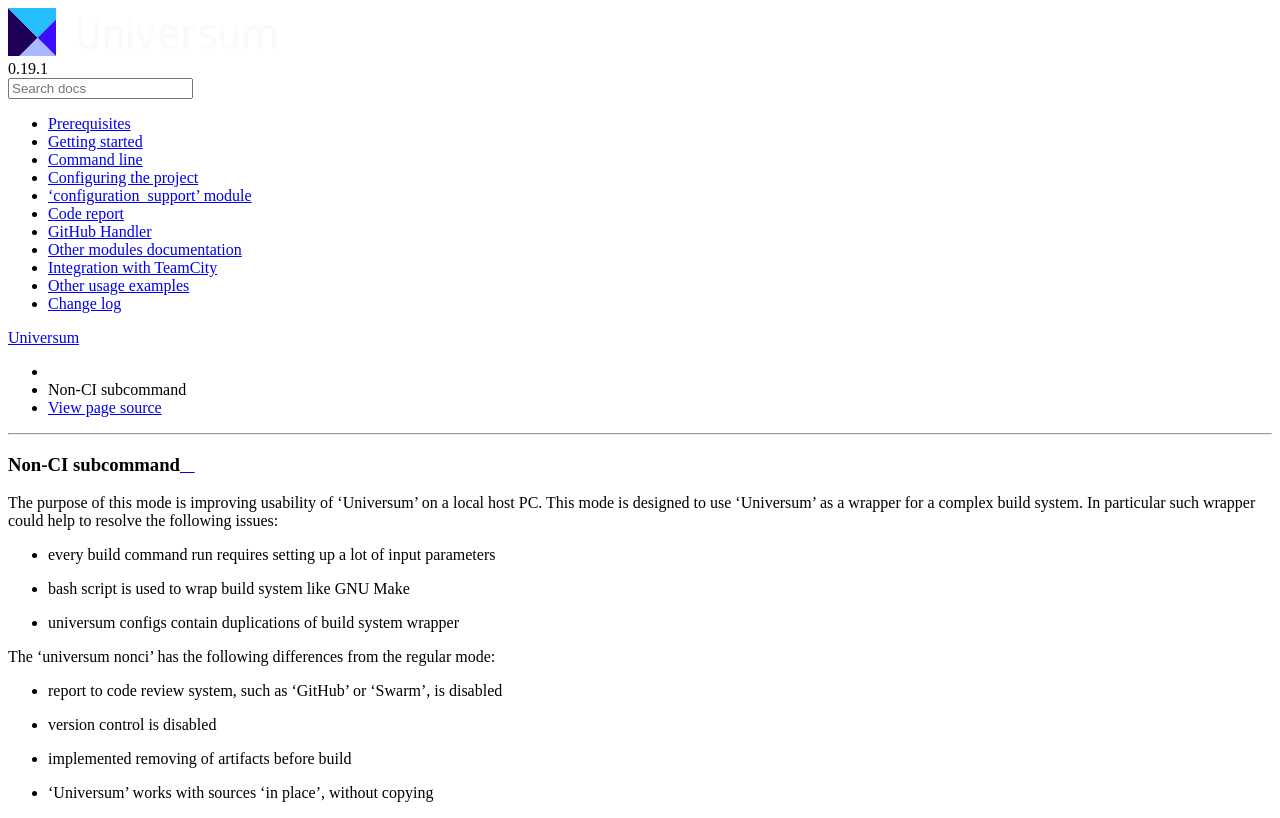
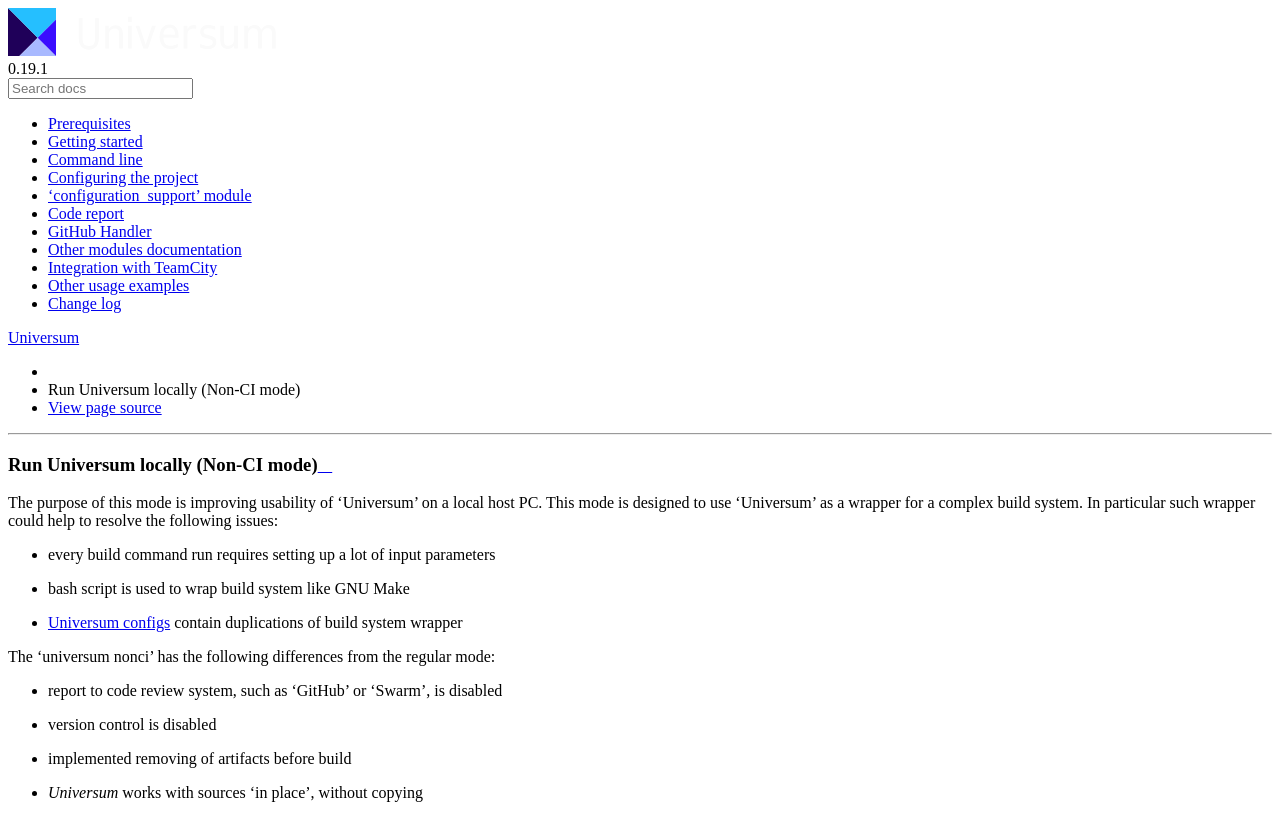
Before and after one commit to Samsung/Universum, a Sphinx documentation site: the page built from doc/nonci.rst, in a window 1280 px wide. Shown: the top 818 px of the page. Built offline with Sphinx 7.4.7 and the Read the Docs theme 2.0.0, drawn with Linux system fonts in a browser that asks for light colours; grey boxes are pictures that could not be loaded.

Commit message:
refactor(nonci): rename default command to launch nonci

```diff
--- a/doc/args.rst
+++ b/doc/args.rst
@@ -35,9 +35,9 @@
         | * -f='test 1:!unit test 1'    - run all steps with 'test 1' substring in their names except those
          containing 'unit test 1'
 
-    {create-config,poll,submit,nonci,github-handler} : @replace
+    {init,run,poll,submit,github-handler} : @replace
         | :doc:`universum init <init>`
+        | :doc:`universum run <nonci>`
         | :doc:`universum poll <args_poll>`
         | :doc:`universum submit <args_submit>`
-        | :doc:`universum nonci <args_nonci>`
         | :doc:`universum github-handler <args_github_handler>`
--- a/doc/args_nonci.rst
+++ b/doc/nonci.rst
@@ -1,7 +1,9 @@
 :orphan:
 
-Non-CI subcommand
--------------------
+.. TODO: update description after full ``universum run`` refactoring
+
+Run Universum locally (Non-CI mode)
+-----------------------------------
 
 The purpose of this mode is improving usability of 'Universum' on a local host PC.
 This mode is designed to use 'Universum' as a wrapper for a complex build system.
@@ -9,7 +11,7 @@
 
 - every build command run requires setting up a lot of input parameters
 - bash script is used to wrap build system like GNU Make
-- universum configs contain duplications of build system wrapper
+- :doc:`Universum configs <configuring>` contain duplications of build system wrapper
 
 
 The 'universum nonci' has the following differences from the regular mode:
@@ -17,11 +19,11 @@
 - report to code review system, such as 'GitHub' or 'Swarm', is disabled
 - version control is disabled
 - implemented removing of artifacts before build
-- 'Universum' works with sources 'in place', without copying
+- `Universum` works with sources 'in place', without copying
 
 
 .. argparse::
     :module: universum.__main__
     :func: define_arguments
     :prog: python3.7 -m universum
-    :path: nonci
+    :path: run
```
Also changed, not shown: 1 other file.
